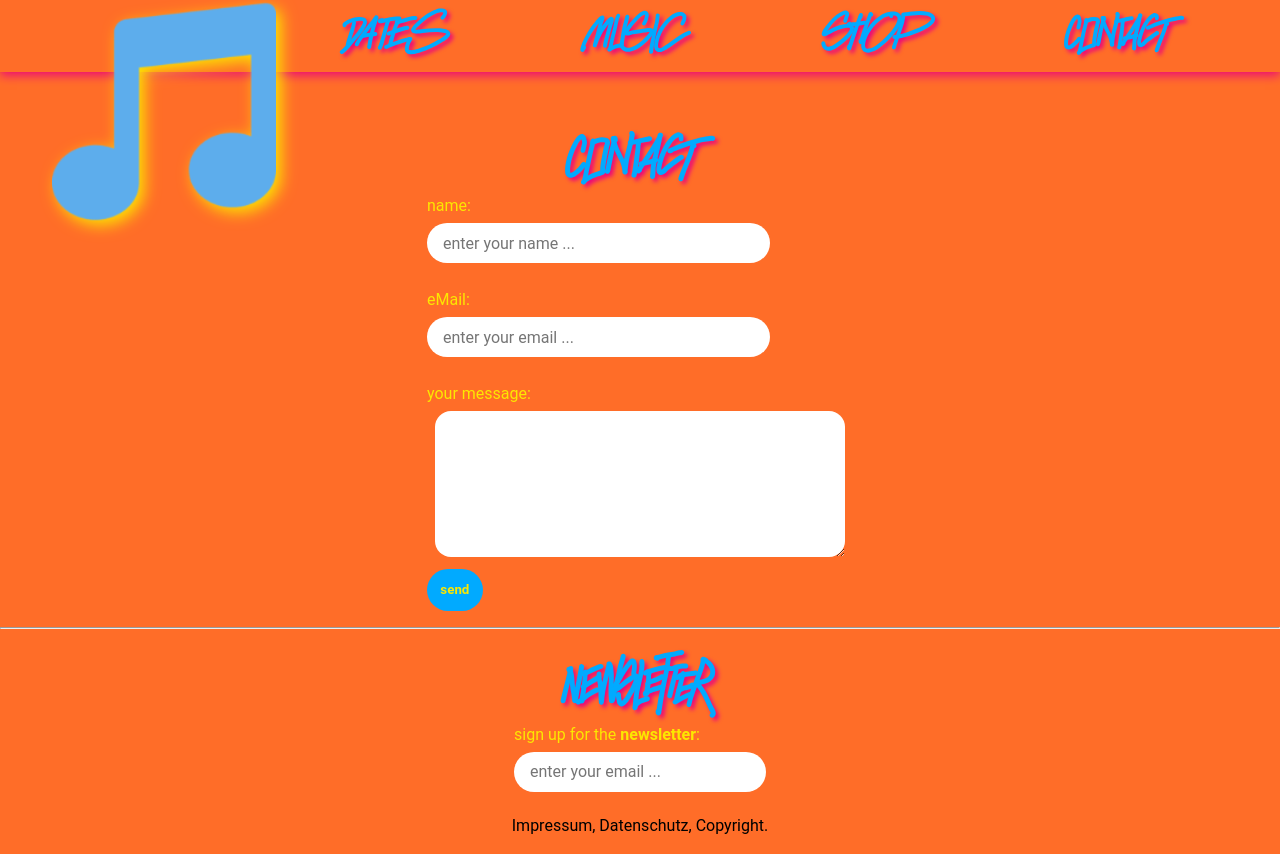
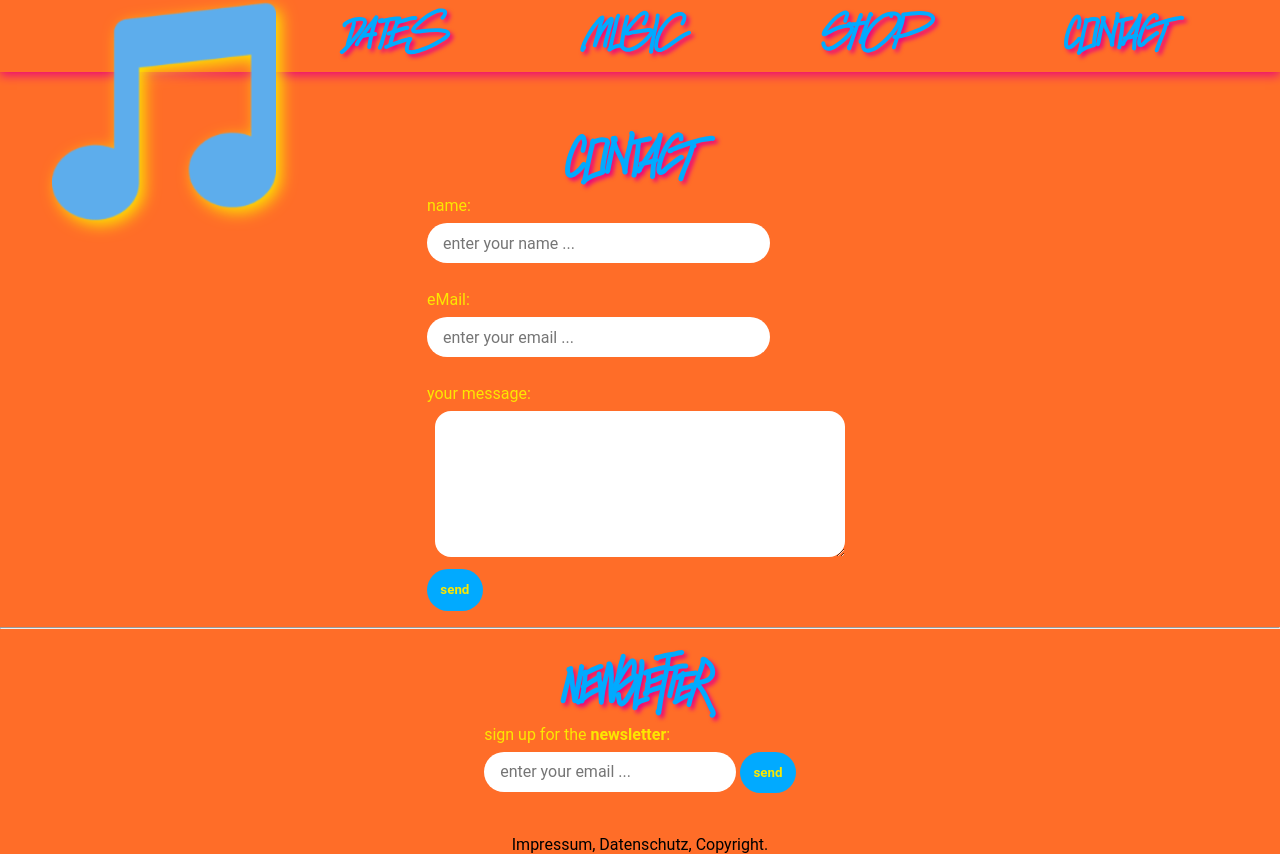
Before and after one commit to AnnaGraphic/dj-boom-bap, a plain HTML site: page contact.html in a window 1280 px wide. Drawn offline with Linux system fonts and the light colour scheme.

Commit message:
add submit button

```diff
--- a/contact.html
+++ b/contact.html
@@ -52,7 +52,9 @@
                     <br>
                     <input type="email" id="email" placeholder="enter your email ..."
                     pattern="[a-z0-9._%+-]+@[a-z0-9.-]+\.[a-z]{2,4}$" size="20" required>
+                    <button type="submit">send</button>
                 </label>
+                <br>
               </fieldset>
         </form>
     </main>
```
